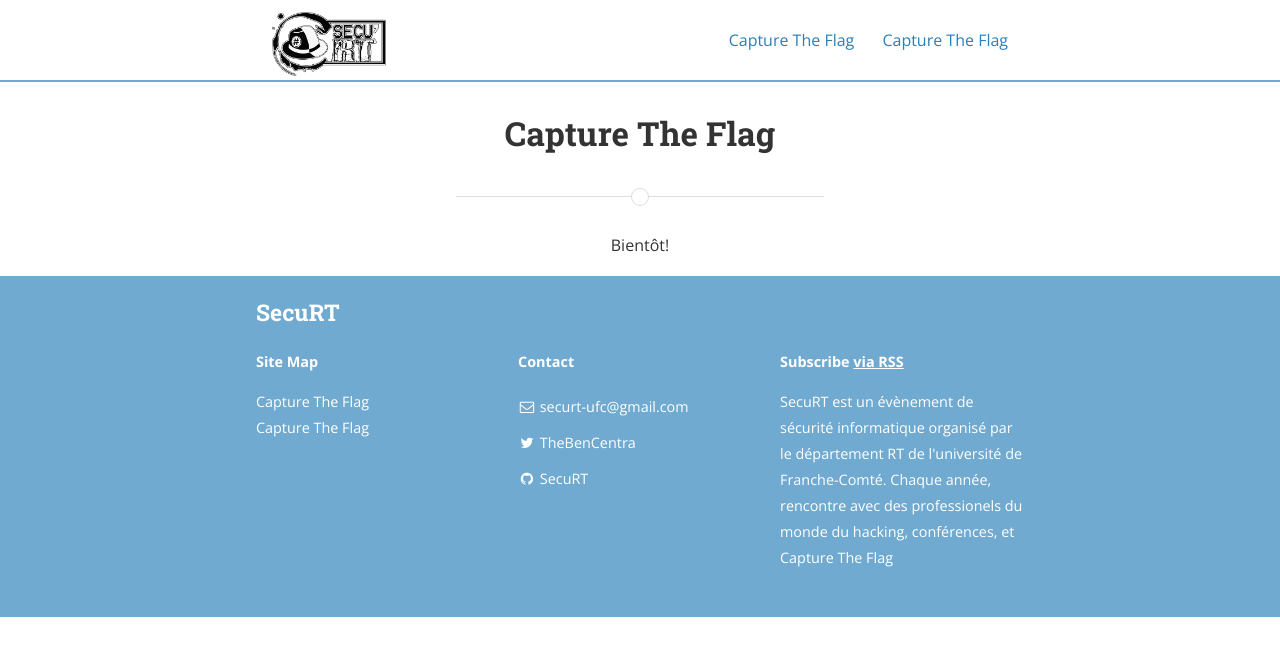
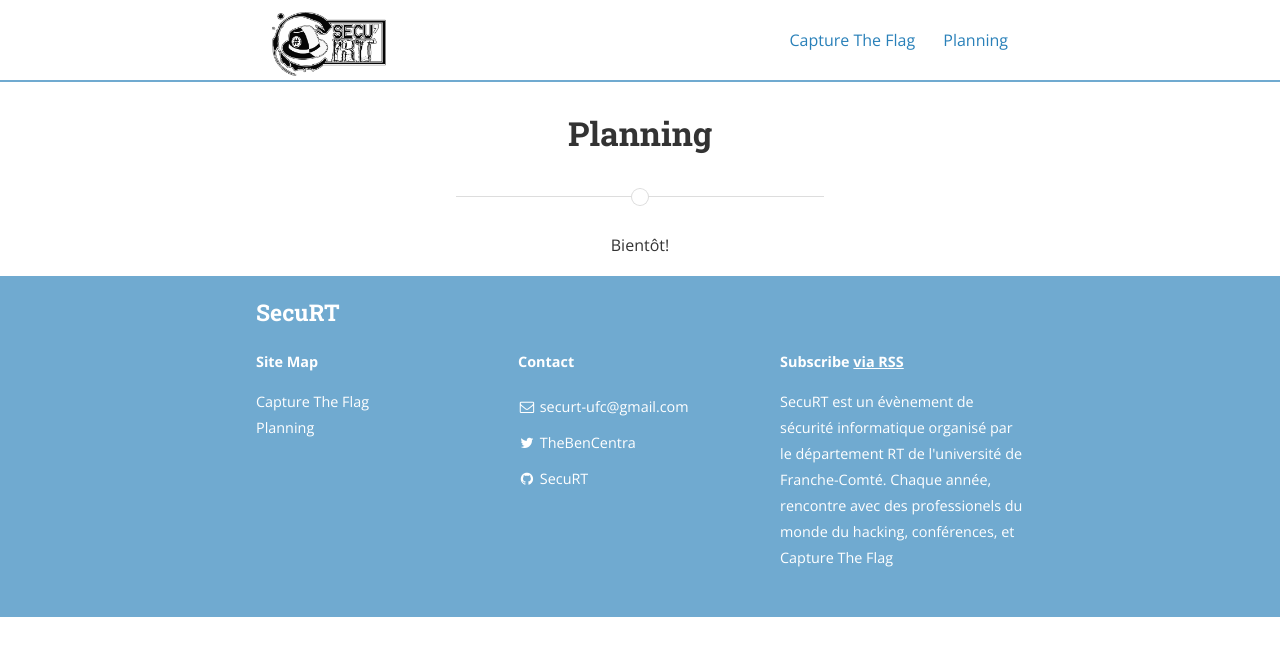
Before and after one commit to SecuRT/securt.github.io, a Jekyll site: the page built from planning.md, in a window 1280 px wide. Shown: the top 656 px of the page. Built offline with Jekyll 4.4.1, drawn with Linux system fonts in a browser that asks for light colours; nearby versions of some CDN libraries; a style sheet for code colours, icons or effects is not loaded.

Commit message:
fixed menu and paragraph design

```diff
--- a/css/main.scss
+++ b/css/main.scss
@@ -15,3 +15,7 @@
 .fa {
 	line-height: 2.5;
 }
+
+p {
+	text-decoration: none;
+}
--- a/planning.md
+++ b/planning.md
@@ -1,7 +1,7 @@
 ---
 layout: page
-title: Capture The Flag
-permalink: /ctf/
+title: Planning
+permalink: /planning/
 ---
 
 <div style="text-align:center;">
```
